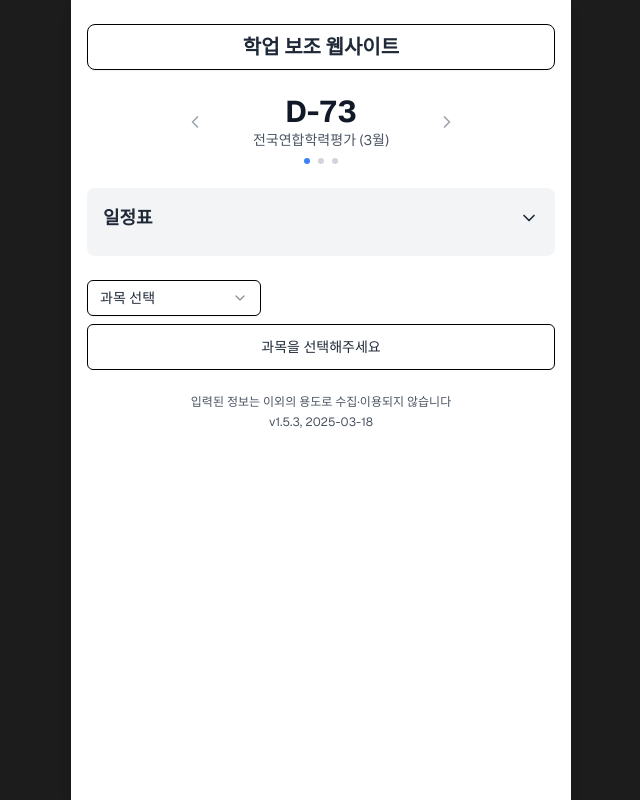
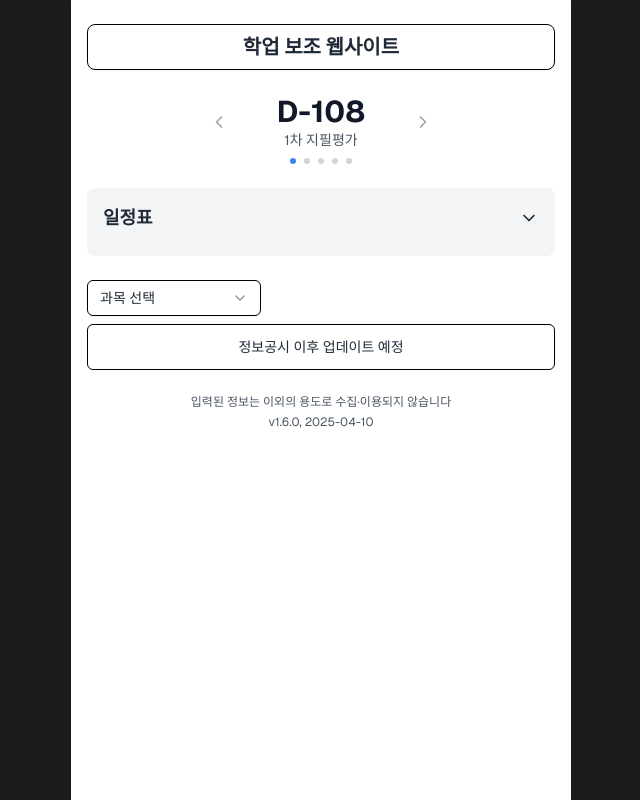
Before and after one commit to Daekyo48/academic-support-website, a Next.js app: page / in a window 1280 px wide. Shown: the whole page, without its empty margins (319-959 px from the left). Built offline with nearby package versions, Linux system fonts and the light colour scheme.

Commit message:
Update D-Day and Schedule table

```diff
--- a/components/web-page.tsx
+++ b/components/web-page.tsx
@@ -26,6 +26,12 @@ type Errors = {
   written: { [key: string]: string }
 }
 
+type TargetDateInfo = {
+  date: Date
+  label: string
+  dDayDuration?: number
+}
+
 export default function WebPage() {
   const [inputs, setInputs] = useState({
     category1: "",
@@ -41,7 +47,7 @@ export default function WebPage() {
     written: {},
   })
   const [isTableExpanded, setIsTableExpanded] = useState(false)
-  const [daysLeft, setDaysLeft] = useState<Array<{ days: number | string; label: string }>>([])
+  const [daysLeft, setDaysLeft] = useState<Array<{ days: number; label: string; isDDay: boolean }>>([])
   const [selectedSubject, setSelectedSubject] = useState<string | null>(null)
   const [selectedExam, setSelectedExam] = useState<string | null>(null)
   const [scoreMessage, setScoreMessage] = useState<string | null>(null)
@@ -56,7 +62,10 @@ export default function WebPage() {
         name: "독서",
         ratio: "지필평가 60% | 수행평가 40%",
         hasFirstExam: true,
-        performanceAssessments: ["독서과정 (25점)", "독후활동(논술) (10점)", "독후활동(구술) (5점)"],
+        performanceAssessments: [
+          "독서과정 (25점)",
+          "독후활동(논술) (10점)",
+          "독후활동(구술) (5점)"],
         firstExamAnswers: "532441422315351441135223",
         firstExamScores: [4.1, 4.1, 3.9, 4.5, 3.9, 4.2, 4.3, 3.9, 4.1, 4.1, 4.5, 4.2, 4.3, 4.2, 4.2, 4.5, 3.9, 3.9, 4.1, 3.9, 4.1, 4.5, 4.3, 4.3],
         firstExamMaxScore: 100,
@@ -86,7 +95,10 @@ export default function WebPage() {
         name: "영어Ⅱ",
         ratio: "지필평가 60% | 수행평가 40%",
         hasFirstExam: true,
-        performanceAssessments: ["나의 행복 글쓰기 (25점)", "공동체의 행복 증진 방안 말하기 (15점)"],
+        performanceAssessments: [
+          "나의 행복 글쓰기 (25점)",
+          "공동체의 행복 증진 방안 말하기 (15점)"
+        ],
         firstExamAnswers: "5441432421135525235231",
         firstExamScores: [4.2, 4.4, 4.7, 4.1, 4.7, 4.1, 4.4, 5.1, 4.9, 4.9, 4.4, 4.4, 4.9, 4.4, 5.1, 4.1, 4.9, 4.4, 4.7, 4.1, 4.4, 4.7],
         firstExamMaxScore: 100,
@@ -99,7 +111,10 @@ export default function WebPage() {
         name: "정치와 법",
         ratio: "지필평가 60% | 수행평가 40%",
         hasFirstExam: true,
-        performanceAssessments: ["정치 참여 방안 제시하기 (20점)", "국제 문제 해결할 수 있는 국제 기구 만들기 (20점)"],
+        performanceAssessments: [
+          "정치 참여 방안 제시하기 (20점)",
+          "국제 문제 해결할 수 있는 국제 기구 만들기 (20점)"
+        ],
         firstExamAnswers: "1422532235343352314154",
         firstExamScores: [4.7, 5.6, 4.5, 3.8, 4.3, 5.5, 5, 3.5, 4.2, 5.2, 4.1, 5.4, 5.1, 3.7, 4.8, 4.6, 3.9, 3.5, 5.3, 4.9, 4.4, 4],
         firstExamMaxScore: 100,
@@ -112,7 +127,10 @@ export default function WebPage() {
         name: "사회·문화",
         ratio: "지필평가 60% | 수행평가 40%",
         hasFirstExam: true,
-        performanceAssessments: ["사회 변동 가상 신문 제작 (20점)", "사회 불평등 논술 (20점)"],
+        performanceAssessments: [
+          "사회 변동 가상 신문 제작 (20점)",
+          "사회 불평등 논술 (20점)"
+        ],
         firstExamAnswers: "43134121532435542425",
         firstExamScores: [4.6, 4.5, 4.7, 5.6, 4.8, 4.9, 5.3, 4.4, 4.9, 5.1, 4.8, 5.5, 5.1, 5.2, 5.3, 4.9, 5.4, 4.7, 4.6, 5.7],
         firstExamMaxScore: 100,
@@ -125,7 +143,11 @@ export default function WebPage() {
         name: "생활과 윤리",
         ratio: "지필평가 40% | 수행평가 60%",
         hasFirstExam: false,
-        performanceAssessments: ["혐오 표현 규제 (20점)", "환경 윤리 논술^? (20점)", "카드 뉴스 제작 (20점)"],
+        performanceAssessments: [
+          "혐오 표현 규제 (20점)",
+          "환경 윤리 논술^? (20점)",
+          "카드 뉴스 제작 (20점)"
+        ],
         firstExamAnswers: "",
         firstExamScores: [],
         firstExamMaxScore: 0,
@@ -155,7 +177,11 @@ export default function WebPage() {
         name: "생명과학Ⅰ",
         ratio: "지필평가 50% | 수행평가 50%",
         hasFirstExam: true,
-        performanceAssessments: ["유전 해석하기 (20점)", "군집 분석 (20점)", "포트폴리오 (10점)"],
+        performanceAssessments: [
+          "유전 해석하기 (20점)",
+          "군집 분석 (20점)",
+          "포트폴리오 (10점)"
+        ],
         firstExamAnswers: "115423532442135354",
         firstExamScores: [3.7, 3.8, 4.1, 4.1, 4.6, 3.8, 3.9, 4.8, 5, 5.1, 5.2, 3.8, 4.4, 4.2, 3.8, 4.9, 5.3, 5.5],
         firstExamMaxScore: 80,
@@ -168,7 +194,11 @@ export default function WebPage() {
         name: "지구과학Ⅰ",
         ratio: "지필평가 50% | 수행평가 50%",
         hasFirstExam: true,
-        performanceAssessments: ["태풍의 일생 논술^? (20점)", "지구과학 탐구 보고서 (20점)", "포트폴리오 (10점)"],
+        performanceAssessments: [
+          "태풍의 일생 논술^? (20점)",
+          "지구과학 탐구 보고서 (20점)",
+          "포트폴리오 (10점)"
+        ],
         firstExamAnswers: "23332352451114411422534",
         firstExamScores: [3.7, 4.7, 4.3, 3.7, 3.7, 4.7, 4.3, 4.3, 4.7, 4.3, 4.3, 5, 3.7, 4.3, 4.7, 3.7, 4.3, 4.7, 4.3, 5, 4.3, 5, 4.3, 4.3, 5],
         firstExamMaxScore: 100,
@@ -181,7 +211,11 @@ export default function WebPage() {
         name: "일본어Ⅰ",
         ratio: "지필평가 40% | 수행평가 60%",
         hasFirstExam: false,
-        performanceAssessments: ["일상생활표현 말하기 (20점)", "일본문화 주제탐구 발표 (25점)", "일본어 문장쓰기 (15점)"],
+        performanceAssessments: [
+          "일상생활표현 말하기 (20점)",
+          "일본문화 주제탐구 발표 (25점)",
+          "일본어 문장쓰기 (15점)"
+        ],
         firstExamAnswers: "",
         firstExamScores: [],
         firstExamMaxScore: 0,
@@ -194,7 +228,11 @@ export default function WebPage() {
         name: "중국어Ⅰ",
         ratio: "지필평가 40% | 수행평가 60%",
         hasFirstExam: false,
-        performanceAssessments: ["음식 주문하기 (20점)", "듣고 반응하기 (20점)", "그림 보고 말하기 (20점)"],
+        performanceAssessments: [
+          "음식 주문하기 (20점)",
+          "듣고 반응하기 (20점)",
+          "그림 보고 말하기 (20점)"
+        ],
         firstExamAnswers: "",
         firstExamScores: [],
         firstExamMaxScore: 0,
@@ -210,21 +248,28 @@ export default function WebPage() {
   // 디데이 계산 함수
   const calculateDaysLeft = useCallback(() => {
     const today = new Date()
-    const targetDates = [
-      { date: new Date(2025, 2, 26), label: "전국연합학력평가 (3월)"},
-      { date: new Date(2025, 3, 30), label: "1차 지필평가"},
-      { date: new Date(2025, 10, 13), label: "대학수학능력시험"}
+    const targetDates: TargetDateInfo[] = [
+      { date: new Date(2025, 3, 30), label: "1차 지필평가", dDayDuration: 3 },
+      { date: new Date(2025, 4, 8), label: "전국연합학력평가", dDayDuration: 1 },
+      { date: new Date(2025, 4, 23), label: "현장체험학습", dDayDuration: 1 },
+      { date: new Date(2025, 5, 3), label: "대수능모의평가", dDayDuration: 1 },
+      { date: new Date(2025, 10, 13), label: "대학수학능력시험", dDayDuration: 1 },
     ]
 
-    return (
-      targetDates
-        .map(({ date, label }) => {
-          const timeDiff = date.getTime() - today.getTime()
-          const daysLeft = Math.ceil(timeDiff / (1000 * 3600 * 24))
-          return { days: daysLeft, label }
-        })
-      .filter(({ days }) => days >= 0)
-    )
+    return targetDates
+      .map(({ date, label, dDayDuration = 1 }) => {
+        const timeDiff = date.getTime() - today.getTime()
+        const daysLeft = Math.ceil(timeDiff / (1000 * 3600 * 24))
+
+        const isDDay = daysLeft <= 0 && daysLeft > -dDayDuration
+
+        return {
+          days: daysLeft,
+          label,
+          isDDay,
+        }
+      })
+      .filter(({ days, isDDay }) => days >= 0 || isDDay)
   }, [])
 
   useEffect(() => {
@@ -481,11 +526,9 @@ export default function WebPage() {
   const examTypes = ["1차 지필평가", "2차 지필평가"]
 
   const dates = [
-    { date: "-", subjects: ["-", "-", "-"] },
-    { date: "-", subjects: ["-", "-", "-"] },
-    { date: "-", subjects: ["-", "-", "-"] },
-    { date: "-", subjects: ["-", "-", "-"] },
-    { date: "-", subjects: ["-", "-", "-"] },
+    { date: "4/30 (수)", subjects: ["확률과 통계", "윤리와 사상", "-"] },
+    { date: "5/1 (목)", subjects: ["영어독해와 작문", "세계지리", "미적분"] },
+    { date: "5/2 (금)", subjects: ["언어와 매체 / 화법과 작문", "경제", "동아시아사"] }
   ]
 
   return (
@@ -523,7 +566,11 @@ export default function WebPage() {
                 </button>
                 <div>
                   <div className="text-3xl font-bold text-primary">
-                    {daysLeft[currentDdayIndex]?.days === 0 ? "D-Day" : `D-${daysLeft[currentDdayIndex]?.days}`}
+                    {daysLeft[currentDdayIndex]?.isDDay
+                      ? "D-Day"
+                      : daysLeft[currentDdayIndex]?.days > 0
+                        ? `D-${daysLeft[currentDdayIndex]?.days}`
+                        : `D+${Math.abs(daysLeft[currentDdayIndex]?.days)}`}
                   </div>
                   <div className="text-sm text-gray-600">{daysLeft[currentDdayIndex]?.label}</div>
                 </div>
@@ -606,7 +653,7 @@ export default function WebPage() {
                   </p>
                 </>
               ) : (
-                <p className="text-center">과목을 선택해주세요</p>
+                <p className="text-center">정보공시 이후 업데이트 예정</p>
               )}
             </div>
           </div>
@@ -689,9 +736,6 @@ export default function WebPage() {
                             </div>
                           ),
                       )}
-                    <p className="text-xs text-gray-500 mt-2">
-                      <sup>?</sup> 정확하지 않은 평가명
-                    </p>
                   </div>
                   <div>
                     <h3 className="text-md font-semibold mb-2">지필평가 영역</h3>
@@ -749,7 +793,8 @@ export default function WebPage() {
           <p className="text-xs text-gray-600 text-center mt-2 mb-1">
             입력된 정보는 이외의 용도로 수집·이용되지 않습니다
           </p>
-          <p className="text-xs text-gray-600 text-center">v1.5.3, 2025-03-18</p>
+          <p className="text-xs text-gray-600 text-center">v1.6.0, 2025-04-10
+          </p>
         </main>
       )}
     </div>
--- a/package.json
+++ b/package.json
@@ -1,7 +1,7 @@
 {
   "homepage": "https://Daekyo48.github.io/academic-support-website",
   "name": "academic-support",
-  "version": "1.5.3",
+  "version": "0.1.0",
   "private": true,
   "scripts": {
     "predeploy": "npm run build",
```
Also changed, not shown: 1 other file (tests, documents, lock files or other folders).
